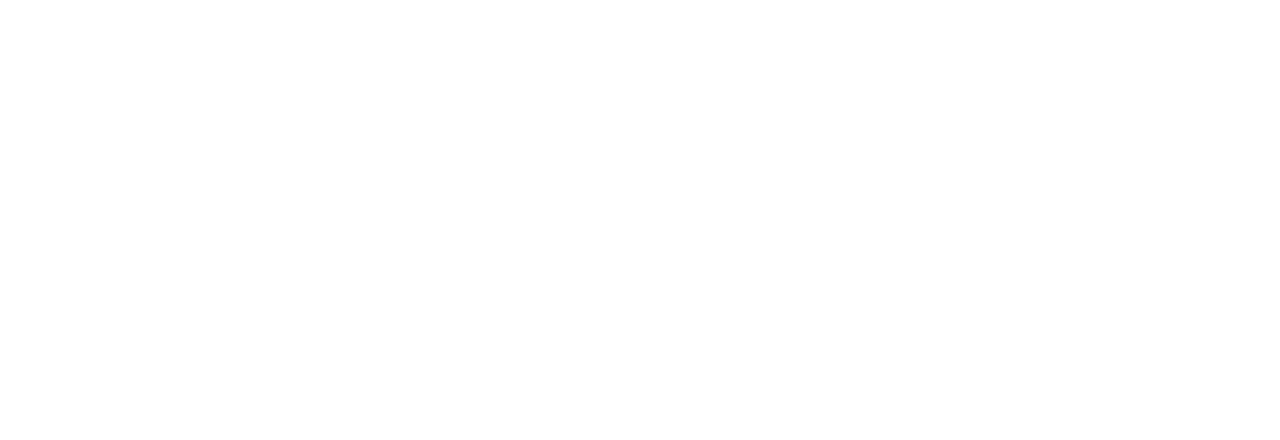
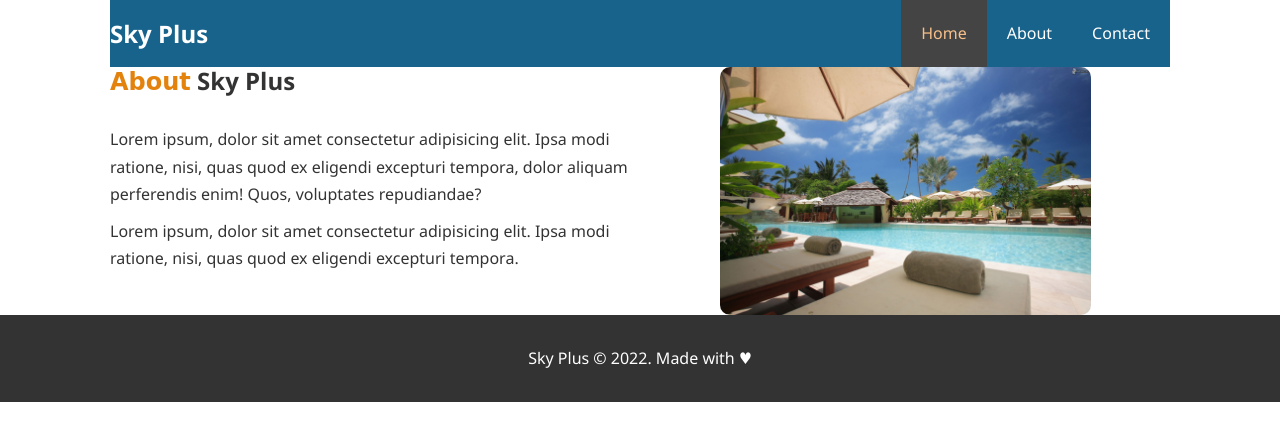
Before and after one commit to SethMegbetor/c1p1sky-plus, a plain HTML site: page about.html in a window 1280 px wide. Drawn offline with Linux system fonts and the light colour scheme.

Commit message:
end of class friday

```diff
--- a/about.html
+++ b/about.html
@@ -0,0 +1,64 @@
+<!DOCTYPE html>
+<html lang="en">
+  <head>
+    <meta charset="UTF-8" />
+    <meta http-equiv="X-UA-Compatible" content="IE=edge" />
+    <meta name="viewport" content="width=\, initial-scale=1.0" />
+    <meta
+      name="description"
+      content="The most affordable hotel in the volta region"
+    />
+    <meta
+      name="keywords"
+      content="sky plus, peace of mind, affordable, accommodation"
+    />
+    <link
+      rel="stylesheet"
+      href="https://cdnjs.cloudflare.com/ajax/libs/font-awesome/6.1.1/css/all.min.css"
+    />
+    <link rel="stylesheet" href="./css/style.css" />
+
+    <title>Sky Plus</title>
+  </head>
+  <body>
+    <header>
+      <div class="container">
+        <nav id="navbar">
+          <h1 class="logo"><a href="./index.html">Sky Plus</a></h1>
+          <ul>
+            <li><a class="current" href="./index.html">Home</a></li>
+            <li><a href="./about.html">About</a></li>
+            <li><a href="./contact.html">Contact</a></li>
+          </ul>
+        </nav>
+      </div>
+    </header>
+        <!-- For about section -->
+        <section id="about-info" class="bg-light py3">
+            <div class="container">
+              <div class="info-left">
+                <h1 class="l-leading">
+                  <span class="text-primary">About</span> Sky Plus
+                </h1>
+                <p>
+                  Lorem ipsum, dolor sit amet consectetur adipisicing elit. Ipsa modi
+                  ratione, nisi, quas quod ex eligendi excepturi tempora, dolor
+                  aliquam perferendis enim! Quos, voluptates repudiandae?
+                </p>
+                <p>
+                  Lorem ipsum, dolor sit amet consectetur adipisicing elit. Ipsa modi
+                  ratione, nisi, quas quod ex eligendi excepturi tempora.
+                </p>
+              </div>
+              <div class="info-right">
+                  <img src="./image/photo-2.jpg" alt="" srcset="">
+              </div>
+            </div>
+          </section>
+    <!-- For the footer -->
+    <div class="clr"></div>
+    <section id="main-footer">
+      <p>Sky Plus &copy; 2022. Made with &hearts;</p>
+    </section>
+  </body>
+</html>
--- a/css/style.css
+++ b/css/style.css
@@ -127,7 +127,7 @@ p {
   min-height: 100%;
 }
 
-#home-info .info-content{
+#home-info .info-content {
   float: right;
   width: 50%;
   height: 100%;
@@ -136,19 +136,63 @@ p {
   overflow: hidden;
 }
 
-.bg-dark{
+.bg-dark {
   background: #4b729f;
   color: #333;
 }
-.bg-light{
+.bg-light {
   background: #fff;
   color: #333;
 }
-.bg-primary{
+.bg-primary {
   color: #fff;
   background: #4b729f;
 }
 
-#home-info .info-content p{
+#home-info .info-content p {
   padding-bottom: 30px;
 }
+
+/* Features Section */
+.box {
+  float: left;
+  width: 33.33%;
+  padding: 50px;
+  text-align: center;
+}
+
+.box i {
+  margin-bottom: 10px;
+}
+
+/* Footer */
+#main-footer {
+  text-align: center;
+  background: #333;
+  color: #fff;
+  padding: 20px;
+}
+
+.clr {
+  clear: both;
+}
+
+/* For About Info */
+#about-info .info-right{
+float: right;
+width: 50%;
+min-height: 100%;
+}
+
+#about-info .info-right img{
+  width: 70%;
+display: block;
+margin: auto;
+border-radius: 10px;
+}
+
+#about-info .info-left{
+float: left;
+width: 50%;
+min-height: 100%;
+}
```
Also changed, not shown: index.html (+37 -0 lines).
